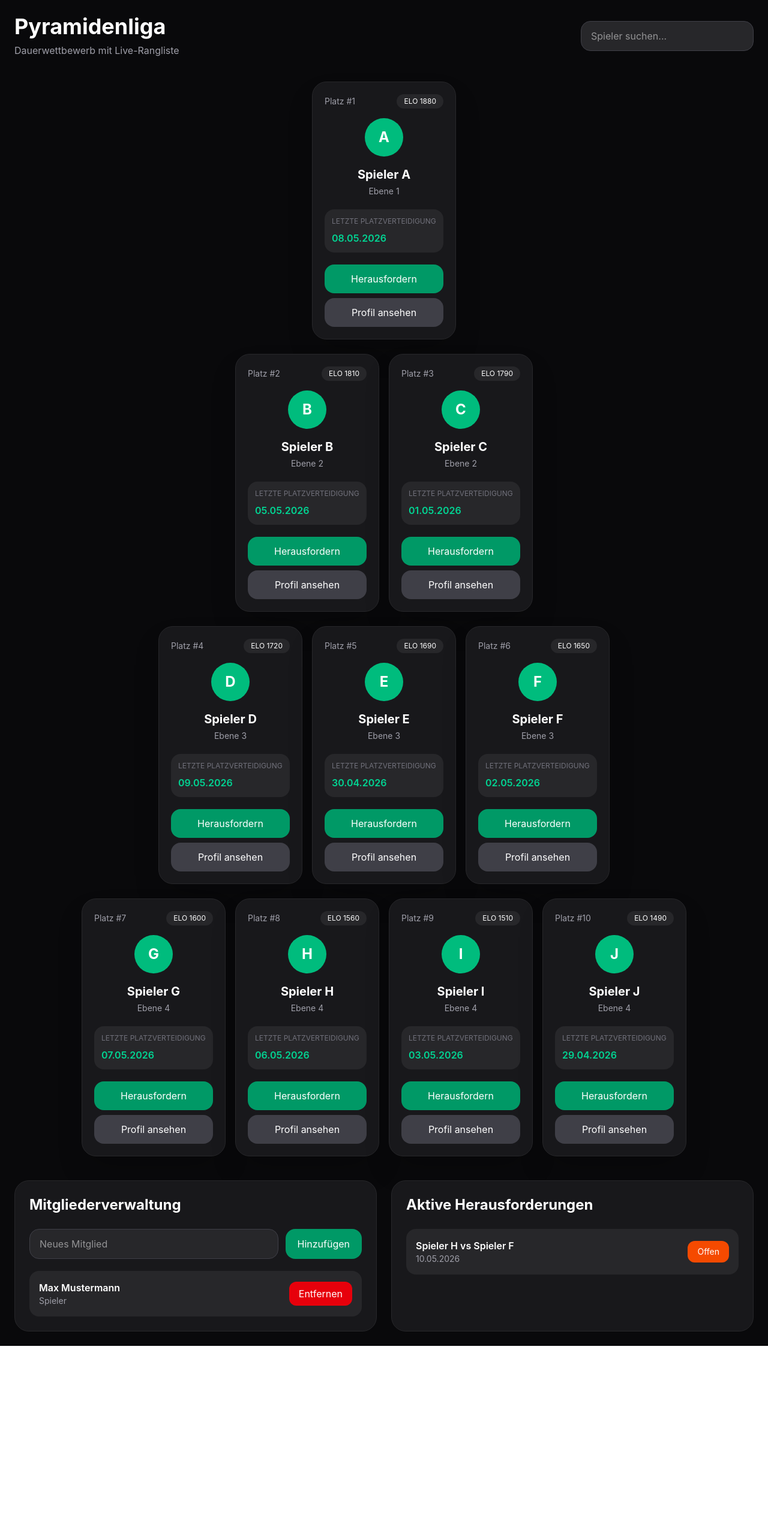
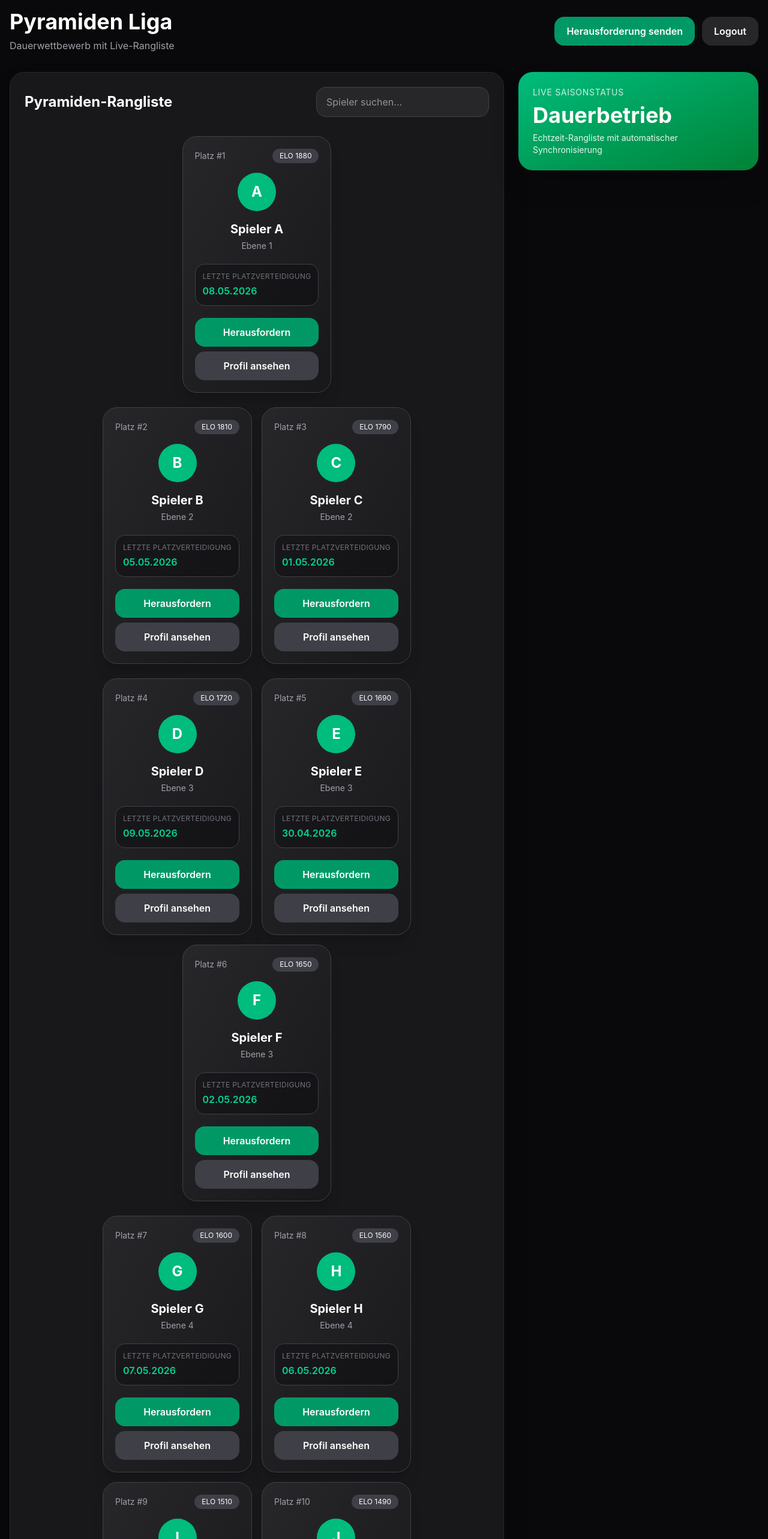
Before and after one commit to rerai79-gif/Pyramidenliga, a React (Vite) app: page / in a window 1280 px wide. Shown: the top 2566 px of the page at 60% size. Before the commit the page ends 2244 px from the top, so only its background shows below. Built offline with nearby package versions, Linux system fonts and the light colour scheme.

Commit message:
Functional member management

```diff
--- a/src/App.jsx
+++ b/src/App.jsx
@@ -1,15 +1,11 @@
 import { useMemo, useState } from 'react';
 
-export default function App() {
+export default function PyramidLeagueApp() {
+  const [isLoggedIn, setIsLoggedIn] = useState(true);
   const [search, setSearch] = useState('');
   const [selectedPlayer, setSelectedPlayer] = useState(null);
 
-  const [members, setMembers] = useState([
-  { id: 1, name: 'Max Mustermann', role: 'Spieler' },
-]);
-
-const [newMember, setNewMember] = useState('');
-  const players = [
+  const [players] = useState([
     { rank: 1, name: 'Spieler A', level: 1, lastDefense: '08.05.2026', elo: 1880 },
     { rank: 2, name: 'Spieler B', level: 2, lastDefense: '05.05.2026', elo: 1810 },
     { rank: 3, name: 'Spieler C', level: 2, lastDefense: '01.05.2026', elo: 1790 },
@@ -20,37 +16,111 @@ const [newMember, setNewMember] = useState('');
     { rank: 8, name: 'Spieler H', level: 4, lastDefense: '06.05.2026', elo: 1560 },
     { rank: 9, name: 'Spieler I', level: 4, lastDefense: '03.05.2026', elo: 1510 },
     { rank: 10, name: 'Spieler J', level: 4, lastDefense: '29.04.2026', elo: 1490 },
+  ]);
+
+  const [matches] = useState([
+    {
+      challenger: 'Spieler H',
+      opponent: 'Spieler F',
+      date: '10.05.2026',
+      status: 'Offen',
+    },
+    {
+      challenger: 'Spieler D',
+      opponent: 'Spieler C',
+      date: '12.05.2026',
+      status: 'Bestätigt',
+    },
+  ]);
+
+  const [members, setMembers] = useState([
+    {
+      name: 'Max Mustermann',
+      role: 'Spieler',
+      status: 'Aktiv',
+    },
+    {
+      name: 'Lisa Beispiel',
+      role: 'Administrator',
+      status: 'Online',
+    },
+  ]);
+
+  const [newMember, setNewMember] = useState('');
+
+  const notifications = [
+    'Neue Herausforderung von Spieler D',
+    'Platzverteidigung erfolgreich',
+    'Admin hat Rangliste aktualisiert',
   ];
 
+  const currentUser = {
+    name: 'Max Mustermann',
+    rank: 8,
+    elo: 1560,
+    streak: 5,
+  };
+
+  const filteredPlayers = useMemo(() => {
+    return players.filter((player) =>
+      player.name.toLowerCase().includes(search.toLowerCase())
+    );
+  }, [players, search]);
+
   const grouped = useMemo(() => {
-    const filtered = players.filter((p) =>
-      p.name.toLowerCase().includes(search.toLowerCase())
-    );
-
-    return filtered.reduce((acc, player) => {
+    return filteredPlayers.reduce((acc, player) => {
       if (!acc[player.level]) acc[player.level] = [];
       acc[player.level].push(player);
       return acc;
     }, {});
-  }, [search]);
+  }, [filteredPlayers]);
 
   return (
-    <div className="min-h-screen bg-zinc-950 text-white p-6">
+    <div className="min-h-screen bg-zinc-950 text-white p-4 pb-24">
       <div className="max-w-7xl mx-auto">
-
-        <div className="flex flex-col md:flex-row md:items-center md:justify-between gap-4 mb-10">
+        <header className="flex flex-col lg:flex-row lg:items-center lg:justify-between gap-4 mb-8">
           <div>
-            <h1 className="text-4xl font-bold">Pyramidenliga</h1>
+            <h1 className="text-4xl font-bold">Pyramiden Liga</h1>
             <p className="text-zinc-400 mt-2">
               Dauerwettbewerb mit Live-Rangliste
             </p>
           </div>
 
+          <div className="flex gap-3 flex-wrap">
+            {!isLoggedIn ? (
+              <button
+                onClick={() => setIsLoggedIn(true)}
+                className="bg-emerald-600 hover:bg-emerald-700 px-5 py-3 rounded-2xl font-semibold transition-all"
+              >
+                Login
+              </button>
+            ) : (
+              <>
+                <button className="bg-emerald-600 hover:bg-emerald-700 px-5 py-3 rounded-2xl font-semibold transition-all">
+                  Herausforderung senden
+                </button>
+
+                <button
+                  onClick={() => setIsLoggedIn(false)}
+                  className="bg-zinc-800 hover:bg-zinc-700 px-5 py-3 rounded-2xl font-semibold transition-all"
+                >
+                  Logout
+                </button>
+              </>
+            )}
+          </div>
+        </header>
+
+        <div className="grid grid-cols-1 lg:grid-cols-3 gap-6">
+          <div className="lg:col-span-2 bg-zinc-900 rounded-3xl border border-zinc-800 p-6 shadow-2xl">
+            <div className="flex flex-col md:flex-row md:items-center md:justify-between gap-4 mb-8">
+              <h2 className="text-2xl font-bold">Pyramiden-Rangliste</h2>
+
               <input
                 type="text"
-            placeholder="Spieler suchen..."
                 value={search}
                 onChange={(e) => setSearch(e.target.value)}
+                placeholder="Spieler suchen..."
                 className="bg-zinc-800 border border-zinc-700 rounded-2xl px-4 py-3 outline-none w-full md:w-72"
               />
             </div>
@@ -64,14 +134,14 @@ const [newMember, setNewMember] = useState('');
                   {grouped[level].map((player) => (
                     <div
                       key={player.rank}
-                  className="bg-zinc-900 border border-zinc-800 rounded-3xl p-5 w-60 shadow-2xl"
+                      className="bg-gradient-to-br from-zinc-800 to-zinc-900 border border-zinc-700 rounded-3xl p-5 min-w-[220px] shadow-xl hover:scale-105 transition-all"
                     >
-                  <div className="flex justify-between items-center mb-4">
+                      <div className="flex items-center justify-between mb-4">
                         <div className="text-sm text-zinc-400">
                           Platz #{player.rank}
                         </div>
 
-                    <div className="bg-zinc-800 px-3 py-1 rounded-full text-xs">
+                        <div className="text-xs bg-zinc-700 px-3 py-1 rounded-full">
                           ELO {player.elo}
                         </div>
                       </div>
@@ -81,21 +151,19 @@ const [newMember, setNewMember] = useState('');
                       </div>
 
                       <div className="text-center">
-                    <div className="text-xl font-bold">
-                      {player.name}
-                    </div>
+                        <div className="text-xl font-bold">{player.name}</div>
 
-                    <div className="text-zinc-400 text-sm mt-1">
+                        <div className="text-sm text-zinc-400 mt-1">
                           Ebene {player.level}
                         </div>
                       </div>
 
-                  <div className="bg-zinc-800 rounded-2xl p-3 mt-5">
-                    <div className="text-xs text-zinc-500 uppercase">
+                      <div className="mt-5 bg-zinc-950/40 border border-zinc-700 rounded-2xl p-3">
+                        <div className="text-xs uppercase tracking-wide text-zinc-500">
                           Letzte Platzverteidigung
                         </div>
 
-                    <div className="text-emerald-400 mt-2 font-semibold">
+                        <div className="text-emerald-400 font-semibold mt-1">
                           {player.lastDefense}
                         </div>
                       </div>
@@ -103,12 +171,12 @@ const [newMember, setNewMember] = useState('');
                       <div className="flex flex-col gap-2 mt-5">
                         <button
                           onClick={() => setSelectedPlayer(player)}
-                      className="bg-emerald-600 hover:bg-emerald-700 py-3 rounded-2xl transition-all"
+                          className="bg-emerald-600 hover:bg-emerald-700 py-3 rounded-2xl font-semibold transition-all"
                         >
                           Herausfordern
                         </button>
 
-                    <button className="bg-zinc-700 hover:bg-zinc-600 py-3 rounded-2xl transition-all">
+                        <button className="bg-zinc-700 hover:bg-zinc-600 py-3 rounded-2xl font-semibold transition-all">
                           Profil ansehen
                         </button>
                       </div>
@@ -117,10 +185,54 @@ const [newMember, setNewMember] = useState('');
                 </div>
               ))}
             </div>
+          </div>
 
-        <div className="mt-10 grid grid-cols-1 lg:grid-cols-2 gap-6">
+          <div className="space-y-6">
+            <div className="bg-gradient-to-br from-emerald-500 to-green-700 rounded-3xl p-6 shadow-2xl">
+              <div className="text-sm uppercase tracking-wider opacity-80 mb-2">
+                Live Saisonstatus
+              </div>
 
-<div className="bg-zinc-900 border border-zinc-800 rounded-3xl p-6">
+              <div className="text-4xl font-bold mb-2">Dauerbetrieb</div>
+
+              <div className="text-sm opacity-90">
+                Echtzeit-Rangliste mit automatischer Synchronisierung
+              </div>
+            </div>
+          </div>
+        </div>
+
+        <div className="mt-8 grid grid-cols-1 lg:grid-cols-2 gap-6">
+          <div className="bg-zinc-900 rounded-3xl border border-zinc-800 p-6 shadow-2xl">
+            <h2 className="text-2xl font-bold mb-6">
+              Aktive Herausforderungen
+            </h2>
+
+            <div className="space-y-4">
+              {matches.map((match, index) => (
+                <div
+                  key={index}
+                  className="bg-zinc-800 border border-zinc-700 rounded-2xl p-4 flex items-center justify-between"
+                >
+                  <div>
+                    <div className="font-semibold">
+                      {match.challenger} vs {match.opponent}
+                    </div>
+
+                    <div className="text-sm text-zinc-400 mt-1">
+                      {match.date}
+                    </div>
+                  </div>
+
+                  <div className="bg-orange-600 px-4 py-2 rounded-xl text-sm font-medium">
+                    {match.status}
+                  </div>
+                </div>
+              ))}
+            </div>
+          </div>
+
+          <div className="bg-zinc-900 rounded-3xl border border-zinc-800 p-6 shadow-2xl">
             <h2 className="text-2xl font-bold mb-6">
               Mitgliederverwaltung
             </h2>
@@ -141,9 +253,9 @@ const [newMember, setNewMember] = useState('');
                   setMembers([
                     ...members,
                     {
-            id: Date.now(),
                       name: newMember,
                       role: 'Spieler',
+                      status: 'Aktiv',
                     },
                   ]);
 
@@ -155,29 +267,27 @@ const [newMember, setNewMember] = useState('');
               </button>
             </div>
 
-  <div className="space-y-3">
-    {members.map((member) => (
+            <div className="space-y-4">
+              {members.map((member, index) => (
                 <div
-        key={member.id}
-        className="bg-zinc-800 rounded-2xl p-4 flex items-center justify-between"
+                  key={index}
+                  className="bg-zinc-800 border border-zinc-700 rounded-2xl p-4 flex items-center justify-between"
                 >
                   <div>
-          <div className="font-semibold">
-            {member.name}
-          </div>
+                    <div className="font-semibold">{member.name}</div>
 
                     <div className="text-sm text-zinc-400">
-            {member.role}
+                      {member.role} • {member.status}
                     </div>
                   </div>
 
                   <button
                     onClick={() => {
                       setMembers(
-              members.filter((m) => m.id !== member.id)
+                        members.filter((_, i) => i !== index)
                       );
                     }}
-          className="bg-red-600 hover:bg-red-700 px-4 py-2 rounded-xl"
+                    className="bg-red-600 hover:bg-red-700 px-4 py-2 rounded-xl text-sm transition-all"
                   >
                     Entfernen
                   </button>
@@ -185,65 +295,7 @@ const [newMember, setNewMember] = useState('');
               ))}
             </div>
           </div>
-
-          <div className="bg-zinc-900 border border-zinc-800 rounded-3xl p-6">
-            <h2 className="text-2xl font-bold mb-6">
-              Aktive Herausforderungen
-            </h2>
-
-            <div className="space-y-4">
-              <div className="bg-zinc-800 rounded-2xl p-4 flex justify-between items-center">
-                <div>
-                  <div className="font-semibold">
-                    Spieler H vs Spieler F
         </div>
-
-                  <div className="text-sm text-zinc-400">
-                    10.05.2026
-                  </div>
-                </div>
-
-                <div className="bg-orange-600 px-4 py-2 rounded-xl text-sm">
-                  Offen
-                </div>
-              </div>
-            </div>
-          </div>
-        </div>
-
-        {selectedPlayer && (
-          <div className="fixed inset-0 bg-black/70 flex items-center justify-center p-4">
-            <div className="bg-zinc-900 border border-zinc-700 rounded-3xl p-6 w-full max-w-md">
-              <h2 className="text-2xl font-bold mb-4">
-                Herausforderung senden
-              </h2>
-
-              <div className="bg-zinc-800 rounded-2xl p-4 mb-5">
-                <div className="text-lg font-semibold">
-                  {selectedPlayer.name}
-                </div>
-
-                <div className="text-zinc-400 text-sm mt-1">
-                  Rang #{selectedPlayer.rank}
-                </div>
-              </div>
-
-              <div className="flex gap-3">
-                <button
-                  onClick={() => setSelectedPlayer(null)}
-                  className="flex-1 bg-zinc-700 hover:bg-zinc-600 py-3 rounded-2xl"
-                >
-                  Abbrechen
-                </button>
-
-                <button className="flex-1 bg-emerald-600 hover:bg-emerald-700 py-3 rounded-2xl">
-                  Bestätigen
-                </button>
-              </div>
-            </div>
-          </div>
-        )}
-
       </div>
     </div>
   );
```
Lines whose indentation alone changed are shown as unchanged.
